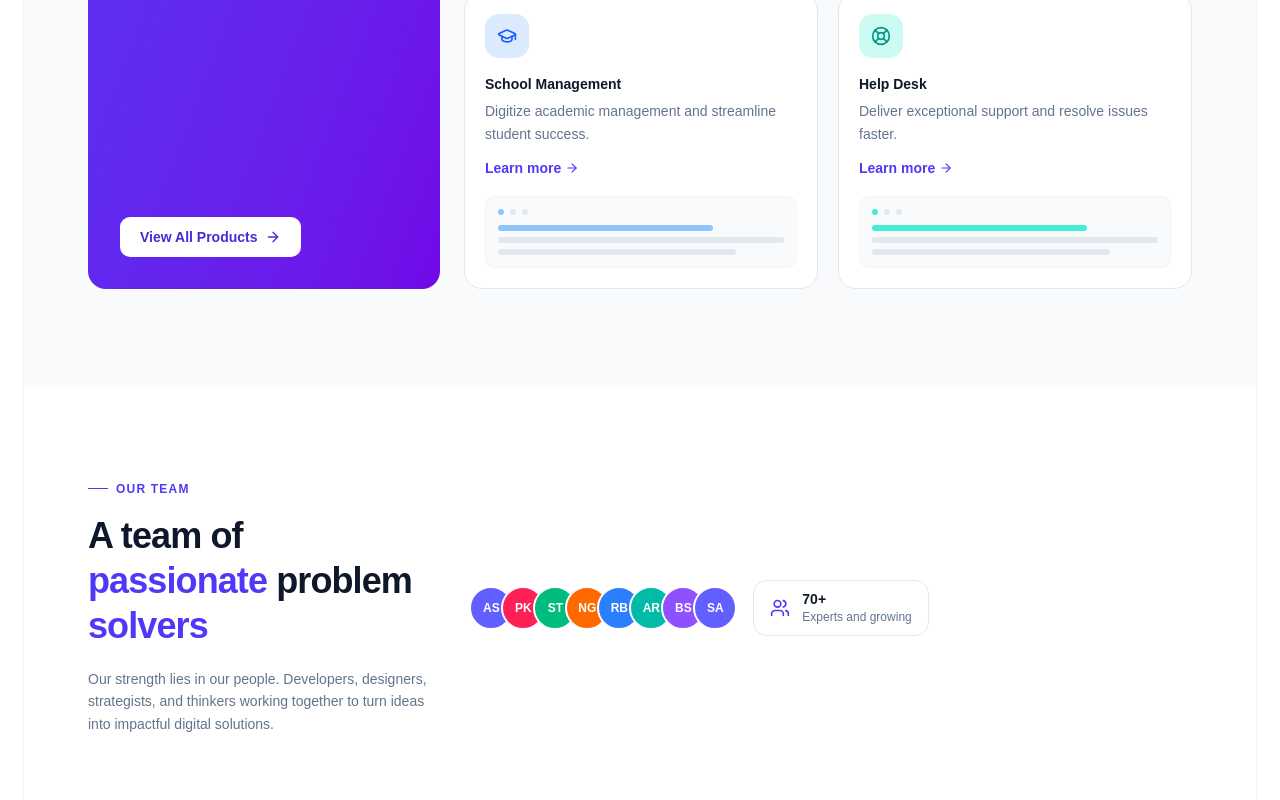
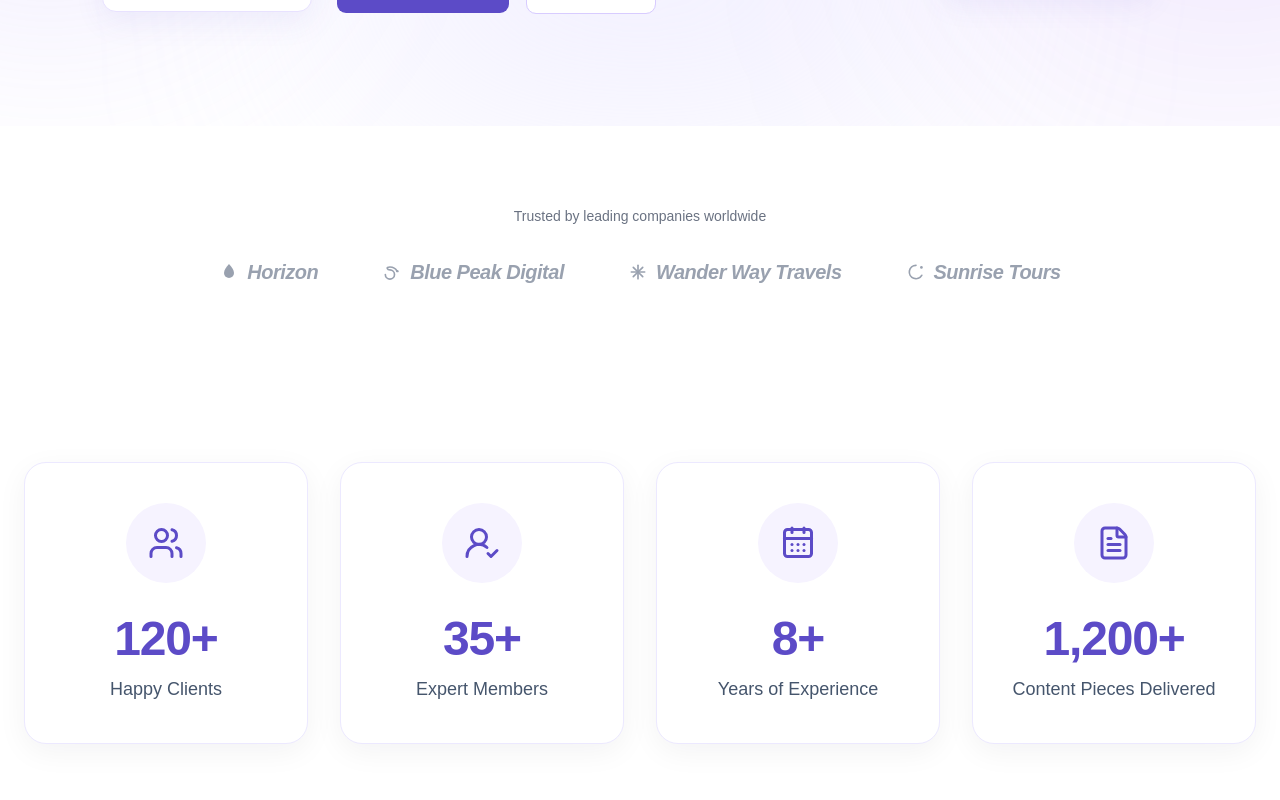
Before and after one commit to Groot-001/Informatex-Updated, a React (Vite) app: page / in a window 1280 px wide. Shown: the part 1300-2100 px from the top of the page. Built offline with nearby package versions, Linux system fonts and the light colour scheme.

Commit message:
feat:Routing Setup

```diff
--- a/src/App.tsx
+++ b/src/App.tsx
@@ -1,15 +1,8 @@
-import HomePage from "./components/sections/ourpurpose/HomePage";
+import { RouterProvider } from "react-router-dom";
+import { router } from "./app/router";
 
 function App() {
-  return (
-    <>
-      <div className="min-h-screen bg-white p-6">
-        <div className="mx-auto max-w-500 rounded-[24px] bg-white shadow-sm">
-          <HomePage />
-        </div>
-      </div>
-    </>
-  );
+  return <RouterProvider router={router} />;
 }
 
 export default App;
--- /dev/null
+++ b/src/app/router.tsx
@@ -0,0 +1,69 @@
+import { createBrowserRouter } from "react-router-dom";
+
+import MainLayout from "@/layouts/MainLayout";
+import HomePage from "@/pages/HomePage";
+
+const pages = [
+  {
+    index: true,
+    element: <HomePage />,
+  },
+  //   {
+  //     path: "services",
+  //     element: <ServicesPage />,
+  //   },
+  //   {
+  //     path: "products",
+  //     element: <ProductsPage />,
+  //   },
+  //   {
+  //     path: "about",
+  //     element: <AboutPage />,
+  //   },
+  //   {
+  //     path: "contact",
+  //     element: <ContactPage />,
+  //   },
+];
+
+export const router = createBrowserRouter([
+  {
+    path: "/",
+    element: <MainLayout />,
+    children: pages,
+  },
+]);
+
+// export const router = createBrowserRouter([
+//   {
+//     path: "/",
+//     element: <MainLayout />,
+
+//     children: [
+//       {
+//         index: true,
+//         element: <HomePage />,
+//       },
+
+//       //   {
+//       //     path: "services",
+//       //     element: <ServicesPage />,
+//       //   },
+
+//       //   {
+//       //     path: "products",
+//       //     element: <ProductsPage />,
+//       //   },
+
+//       //   {
+//       //     path: "about",
+//       //     element: <AboutPage />,
+//       //   },
+
+//       //   {
+//       //     path: "contact",
+//       //     element: <ContactPage />,
+//       //   },
+//     ],
+//   },
+// ]);
--- a/src/components/sections/ourpurpose/HomePage.tsx
+++ b/src/components/sections/ourpurpose/OurPurpose.tsx
@@ -3,13 +3,15 @@ import ProductsSection from "./ProductSection";
 import TeamSection from "./TeamSection";
 import WhyChooseSection from "./WhyChooseSection";
 
-export default function HomePage() {
+const OurPurpose = () => {
   return (
-    <main className="w-full">
+    <>
       <AboutSection />
       <ProductsSection />
       <TeamSection />
       <WhyChooseSection />
-    </main>
+    </>
   );
-}
+};
+
+export default OurPurpose;
--- a/src/layouts/MainLayout.tsx
+++ b/src/layouts/MainLayout.tsx
@@ -5,7 +5,7 @@ import Footer from "@/components/layout/footer/Footer";
 
 export default function MainLayout() {
   return (
-    <div className="min-h-screen bg-background text-foreground">
+    <div className="flex min-h-screen flex-col">
       <Navbar />
 
       <main className="flex-1">
--- a/src/pages/HomePage.tsx
+++ b/src/pages/HomePage.tsx
@@ -1,13 +1,19 @@
 import HeroSection from "@/components/sections/hero/HeroSection";
+import TrustedBySection from "@/components/sections/hero/TrustedBy";
+import OurPurpose from "@/components/sections/ourpurpose/OurPurpose";
+import Hero from "@/components/sections/services/hero/Hero";
+import StatsSection from "@/components/sections/stats/StatsSection";
 
-const Landing = () => {
+const HomePage = () => {
   return (
     <>
+      <Hero />
       <HeroSection />
-
-
+      <TrustedBySection />
+      <StatsSection />
+      <OurPurpose />
     </>
   );
 };
 
-export default Landing;
+export default HomePage;
```
